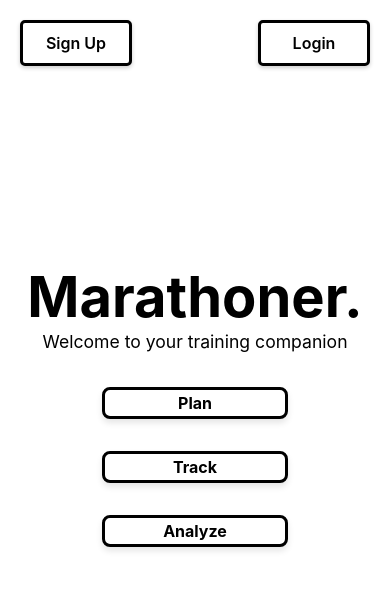
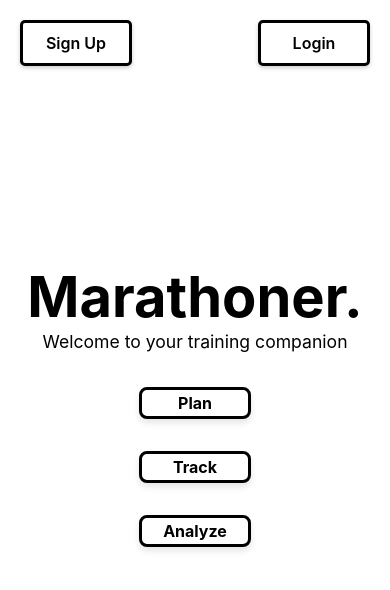
Before and after one commit to tulloch022/marathoner, a React (Vite) app: page / in a window 390 px wide. Shown: the top 590 px of the page. Built offline with nearby package versions, Linux system fonts and the light colour scheme.

Commit message:
significantly improved sizing of different views for mobile

```diff
--- a/src/App.tsx
+++ b/src/App.tsx
@@ -41,7 +41,7 @@ function App() {
                       }
                     }}
                     animate={{
-                      width: activeSection === section ? "75vw" : "10vw",
+                      width: activeSection === section ? "95%" : "7em",
                       height: activeSection === section ? "90vh" : "2em",
                       backgroundColor: activeSection === section ? "rgba(219, 219, 219, 0.48)" : "#ffffff",
                       color: activeSection === section ? "#ffffff" : "#000000",
--- a/src/index.css
+++ b/src/index.css
@@ -389,12 +389,11 @@ p {
   .box-container {
     flex-direction: column;
     align-items: center;
-    width: 50%;
+    width: 100%;
   }
 
   /* Box under arrow: adjust width and font size */
   .box-under-arrow {
-    width: 95% !important;
     font-size: 1em;
     line-height: 1.2em;
   }
```
